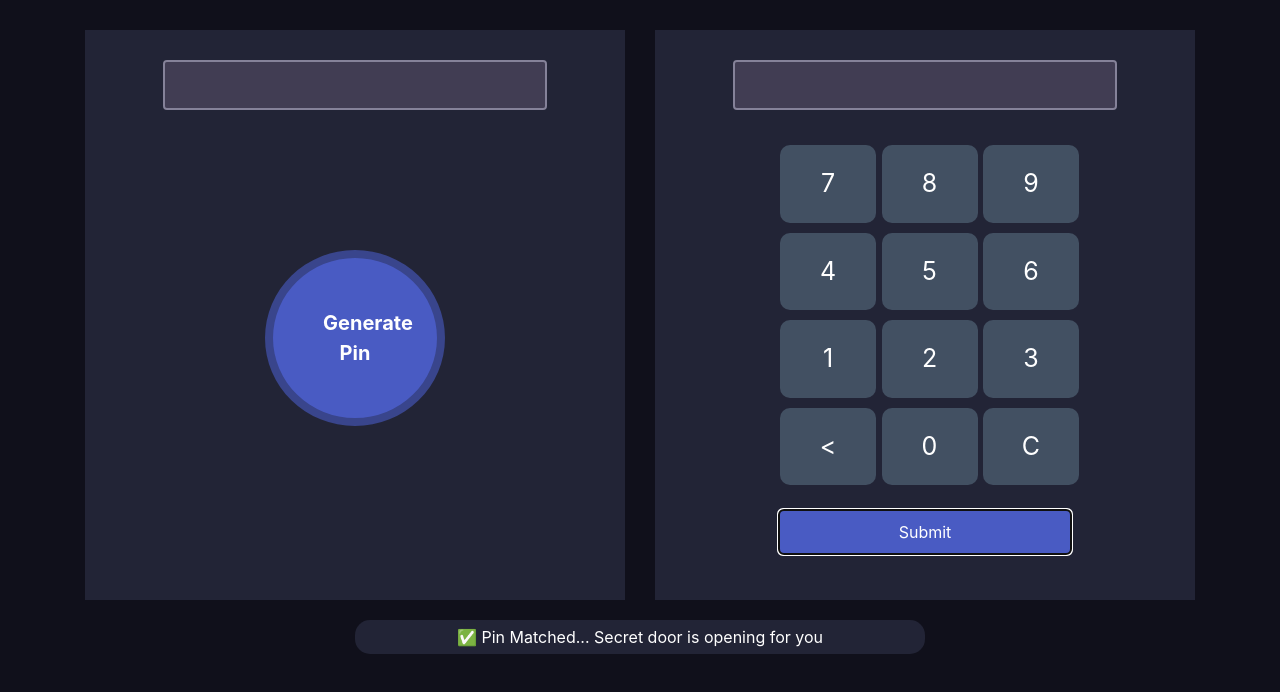
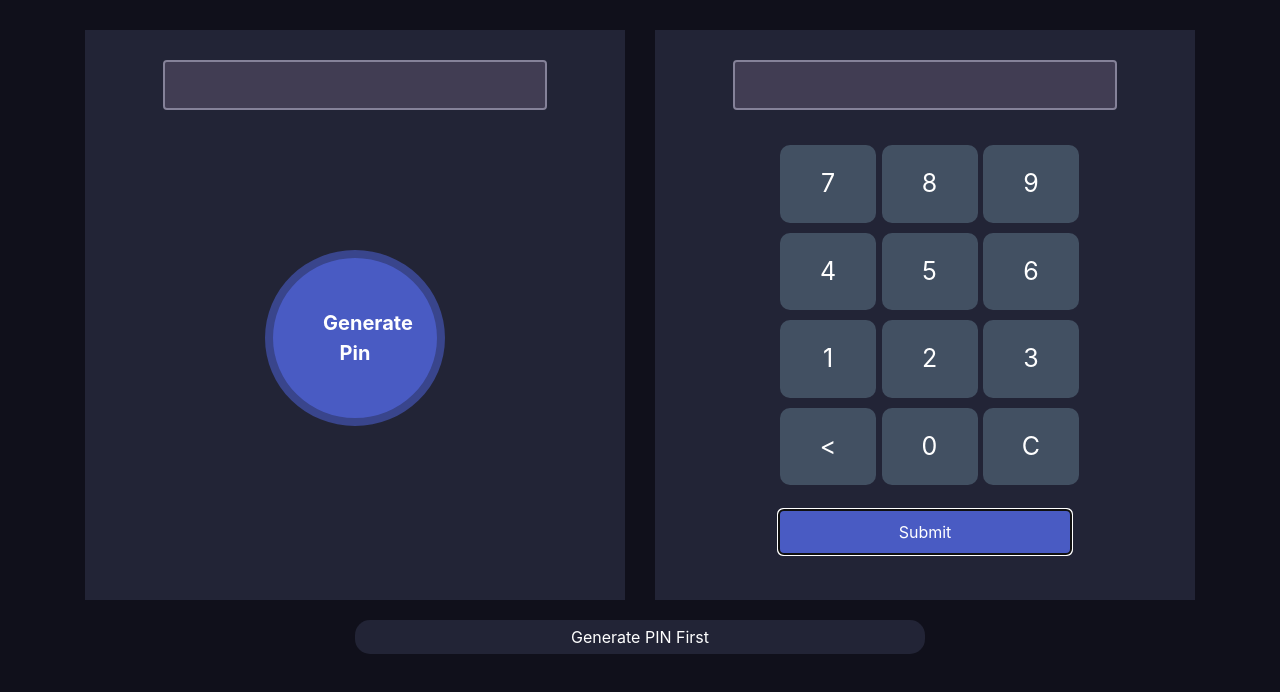
Before and after one commit to imRHB/pin-matcher, a plain HTML site: page index.html in a window 1280 px wide. Both pictures are taken after a click on the button "Submit". Drawn offline with nearby package versions, Linux system fonts and the light colour scheme.

Commit message:
error handling message added

```diff
--- a/index.html
+++ b/index.html
@@ -57,6 +57,7 @@
             <div class="notify-section">
                 <p id="error-message" class="notify">❌ Pin Didn't Match, Please try again</p>
                 <p id="success-message" class="notify">✅ Pin Matched... Secret door is opening for you</p>
+                <p id="empty-message" class="notify">Generate PIN First</p>
             </div>
         </div>
 
--- a/js/app.js
+++ b/js/app.js
@@ -32,15 +32,22 @@ function verifyPin() {
     const typedPin = inputPinField.value;
     const successMessage = document.getElementById('success-message');
     const errorMessage = document.getElementById('error-message');
-    if (generatedPin == typedPin) {
+    const emptyMessage = document.getElementById('empty-message');
+    if (inputPinField.value == '' && generatedPinField.value == '') {
+        emptyMessage.style.display = 'block';
+    }
+
+    else if (generatedPin == typedPin) {
         generatedPinField.value = '';
         inputPinField.value = '';
         successMessage.style.display = 'block';
         errorMessage.style.display = 'none';
+        emptyMessage.style.display = 'none';
     }
     else {
         errorMessage.style.display = 'block';
         successMessage.style.display = 'none';
+        emptyMessage.style.display = 'none';
     }
 };
 
```
